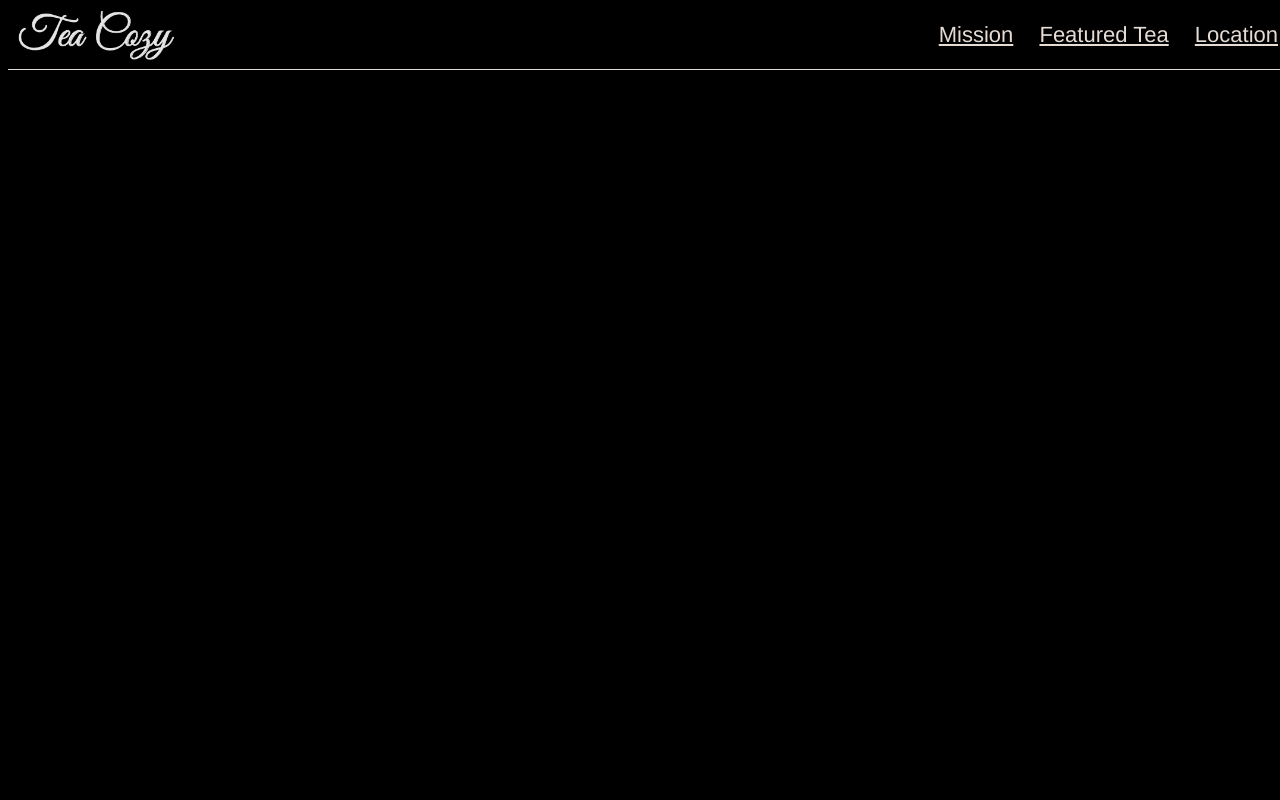
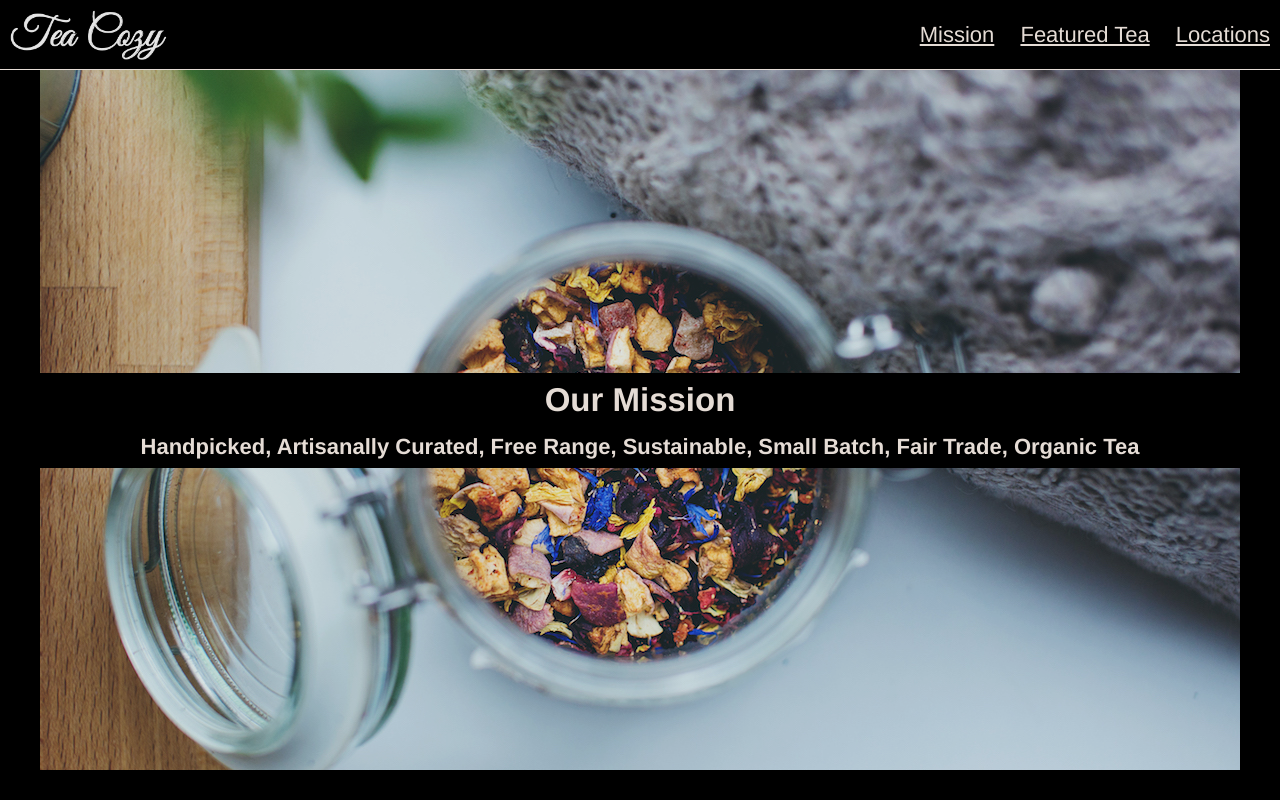
Before and after one commit to Islamkhan212/teacozy, a plain HTML site: page index.html in a window 1280 px wide. Drawn offline with Linux system fonts and the light colour scheme; files whose address does not match are found by name.

Commit message:
added main & mission sections

```diff
--- a/index.html
+++ b/index.html
@@ -4,6 +4,9 @@
     <meta charset="utf-8">
     <title>Tea Cozy</title>
     <link rel="stylesheet" href="./resources/css/style.css">
+    <link rel="stylesheet" href="./resources/css/reset.css">
+
+
   </head>
   <!--Main Header -->
   <header>
@@ -11,11 +14,21 @@
       <img src="./resources/images/teacozy.png" alt="tea cozy">
     </div>
     <nav>
-      <span> <a href=""></a>Mission</span>
-      <span> <a href=""></a>Featured Tea</span>
-      <span> <a href=""></a>Location</span>
+      <span> <a href="#mission">Mission</a></span>
+      <span> <a href="#featuredtea">Featured Tea</a></span>
+      <span> <a href="#location">Locations</a></span>
     </nav>
   </header>
   <body>
+    <!--Main Section -->
+    <main>
+    <!-- Mission Section -->
+      <section id="mission">
+        <div class="missioncontent">
+          <h2>Our Mission</h2>
+          <h4>Handpicked, Artisanally Curated, Free Range, Sustainable, Small Batch, Fair Trade, Organic Tea</h4>
+        </div>
+      </section>
+    </main>
   </body>
 </html>
--- /dev/null
+++ b/resources/css/reset.css
@@ -0,0 +1,33 @@
+/* http://meyerweb.com/eric/tools/css/reset/
+   v2.0 | 20110126
+   License: none (public domain)
+*/
+
+* {
+	margin: 0;
+	padding: 0;
+	font-size: 100%;
+	font: inherit;
+  color: inherit;
+}
+
+body {
+	line-height: 1;
+}
+ol, ul {
+	list-style: none;
+}
+
+blockquote, q {
+	quotes: none;
+}
+
+blockquote:before, blockquote:after,
+q:before, q:after {
+	content: '';
+	content: none;
+}
+table {
+	border-collapse: collapse;
+	border-spacing: 0;
+}
--- a/resources/css/style.css
+++ b/resources/css/style.css
@@ -1,9 +1,10 @@
-body {
+body, header{
   font-family: Helvetica;
   font-size: 22px;
   color: seashell;
   background-color: black;
-  opacity: 0.9;
+  opacity: .9;
+  text-align: center;
 }
 
 header {
@@ -11,23 +12,50 @@ header {
   align-items: center;
   flex-wrap: wrap;
   position: fixed;
+  z-index: 1;
   top: 0;
   width: 100%;
   height: 69px;
   border-bottom: 1px solid seashell;
   opacity: 1;
 }
+a {
+  text-decoration: underline;
+}
+
+h2, h4 {
+  font-weight: bold;
+  padding: 10px;
+}
 .logo {
   display: flex;
   flex-grow: 1;
   padding-left: 10px;
-  /* height: 50px; */
 }
+
 header img {
  height: 50px;
 }
+
 span {
   display: inline-block;
   padding: 20px 10px;
-  text-decoration: underline;
+
 }
+#mission {
+  display: flex;
+  flex-direction: column;
+  justify-content: center;
+  height: 700px;
+  width: 1200px;
+  margin: 0 auto;
+  margin-top: 70px;
+  background-image: url(/Users/mayank/Desktop/teacozy/resources/images/missionbg.jpg);
+}
+.missioncontent {
+  background-color: black;
+  text-align: center;
+}
+h2 {
+  font-size: 1.5em;
+}
```
Also changed, not shown: resources/images/missionbg.jpg (renamed from resources/images/img-mission-background.jpg).
